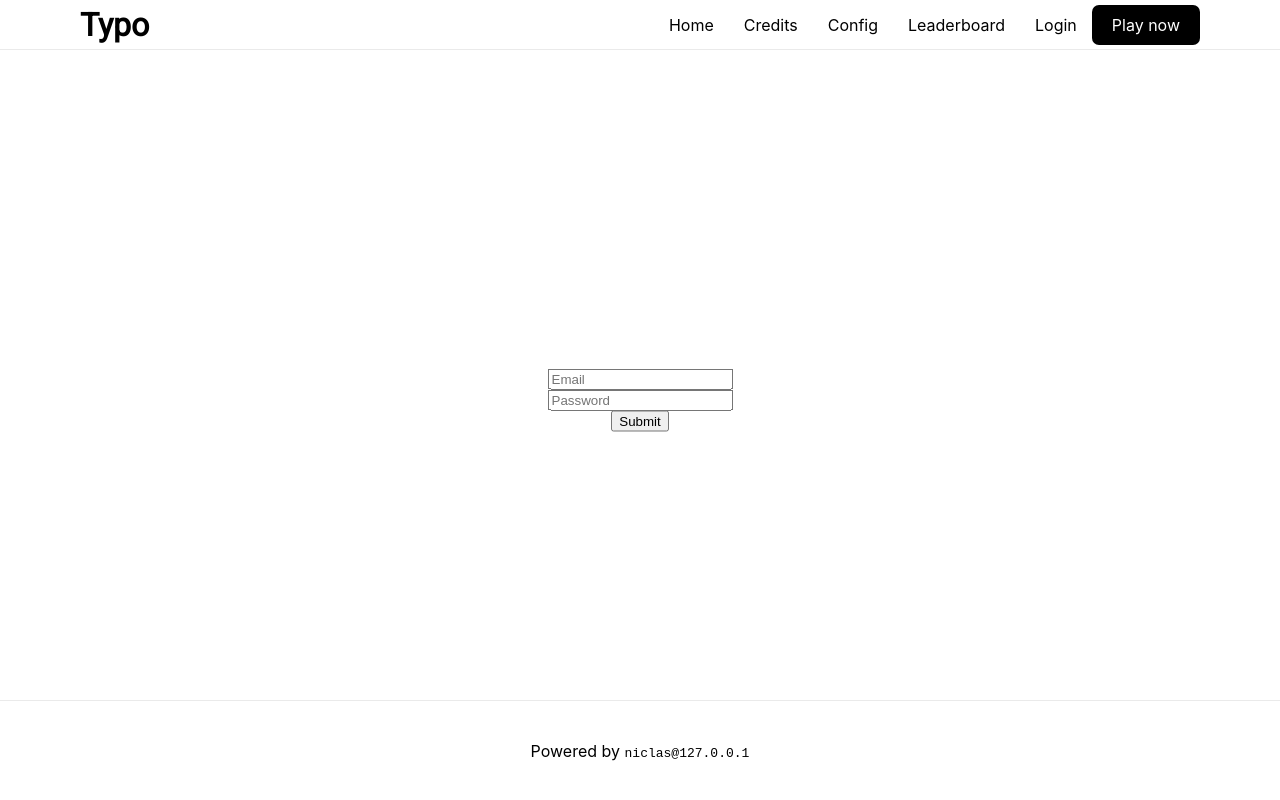
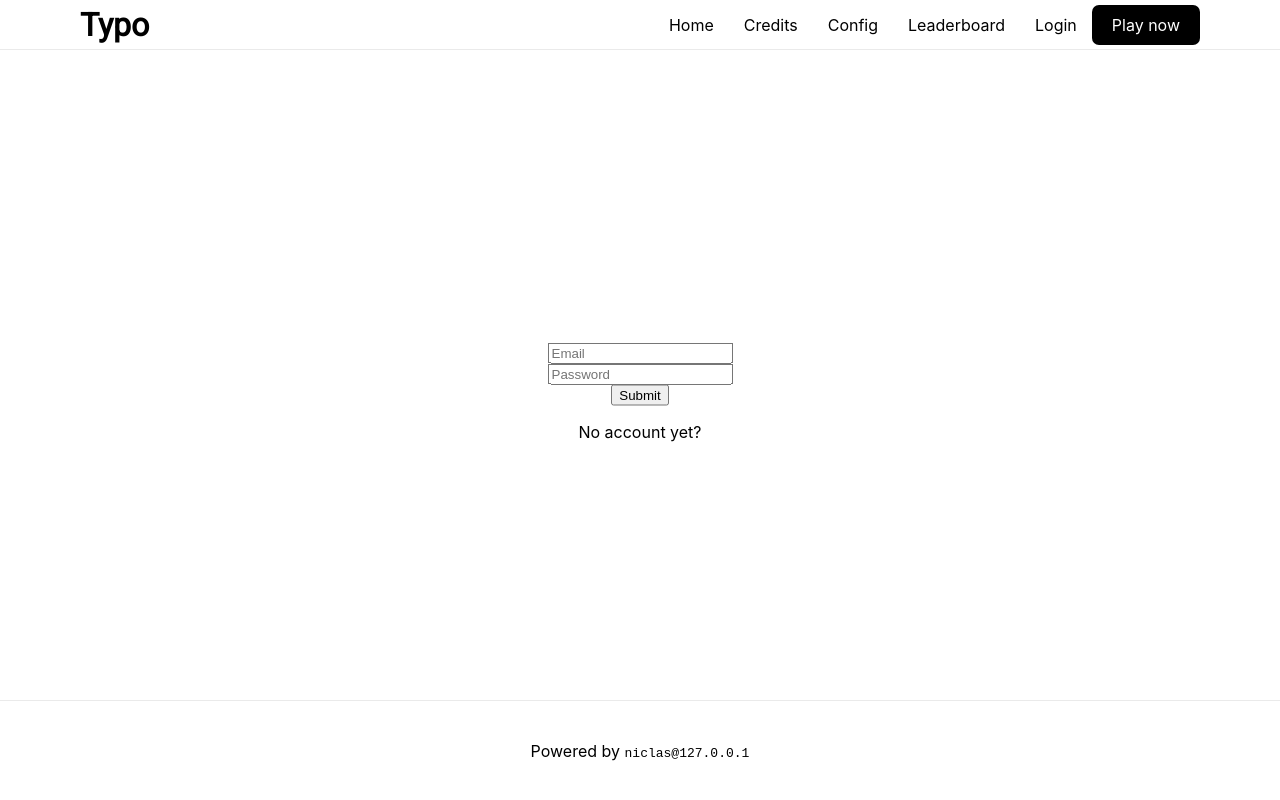
Before and after one commit to BergerAPI/typo.io, a Next.js app: page /auth/login in a window 1280 px wide. Built offline with nearby package versions, Linux system fonts and the light colour scheme; no server answers.

Commit message:
redirect to register

```diff
--- a/pages/auth/login.js
+++ b/pages/auth/login.js
@@ -18,6 +18,9 @@ export default function Register() {
             console.log(errorMessage)
           });
       }} type="submit">Submit</button>
+      <p style={{cursor: "default"}} onClick={() => {
+          Router.push("/auth/register")
+      }}>No account yet?</p>
     </>
   )
 }
```
